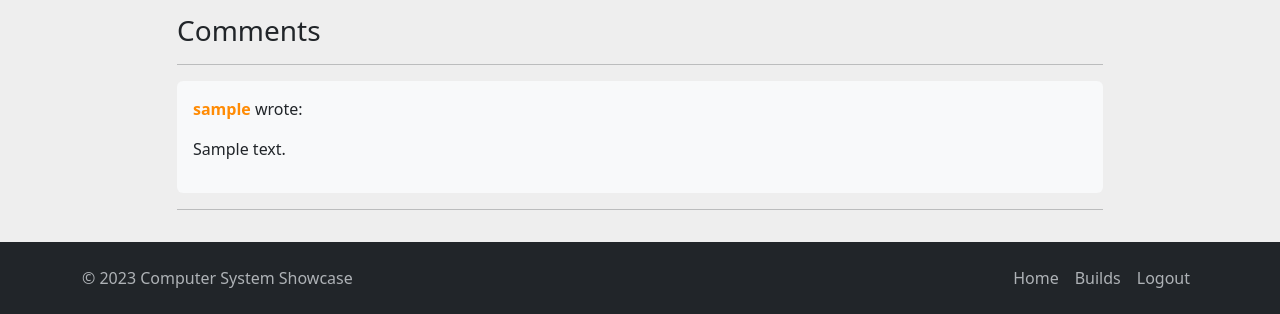
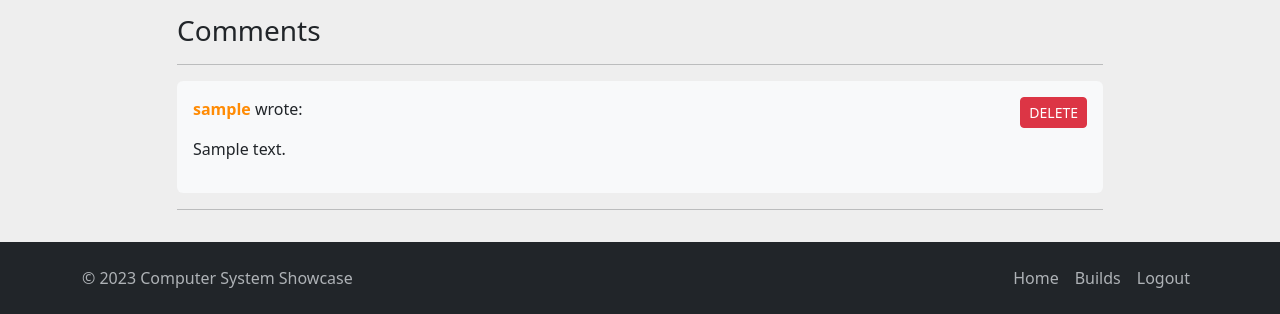
Before and after one commit to alexkavanagh-dev/computer-system-showcase, a Django app: a page that uses templates/post_detail.html in a window 1280 px wide. Shown: the part 1259-1573 px from the top of the page. Run offline with Django 3.2, Linux system fonts and the light colour scheme; a user stored in the database is signed in; tables that the repository leaves empty hold one stand-in row (values such as "Sample post"); some libraries are stand-ins or nearby versions.

Commit message:
Add ability for users to delete their own comments

```diff
--- a/posts/urls.py
+++ b/posts/urls.py
@@ -7,6 +7,7 @@ urlpatterns = [
     path('add_post/', views.add_post, name='add_post'),
     path('edit/<slug:slug>/', views.edit_post, name='edit_post'),
     path('delete/<slug:slug>/', views.delete_post, name='delete_post'),
+    path('delete_comment/<int:id>/', views.delete_comment, name='delete_comment'),
     path('<slug:slug>/', views.PostDetail.as_view(), name='post_detail'),
     path('like/<slug:slug>', views.PostLike.as_view(), name='post_like'),
 ]
--- a/posts/views.py
+++ b/posts/views.py
@@ -2,7 +2,7 @@ from django.shortcuts import render, redirect, get_object_or_404, reverse
 from django.views import generic, View
 from django.http import HttpResponseRedirect
 from django.utils.text import slugify
-from .models import Post
+from .models import Post, Comment
 from .forms import CommentForm, PostForm
 
 
@@ -146,3 +146,14 @@ def delete_post(request, slug):
         return redirect(reverse('home'))
 
     return redirect(reverse('home'))
+
+
+def delete_comment(request, id):
+
+    queryset = Comment.objects
+    comment = get_object_or_404(queryset, id=id)
+
+    if request.user.id == comment.author.id:
+        comment.delete()
+
+        return redirect(reverse('home'))
--- a/templates/post_detail.html
+++ b/templates/post_detail.html
@@ -135,6 +135,9 @@
                 <div class="comment bg-light rounded p-3">
                     <p class="d-inline fw-bold card-author">{{ comment.author }}</p>
                     <p class="d-inline fw-light"> wrote:</p>
+                    {% if user.id == comment.author.id %}
+                    <a class="btn btn-sm btn-danger d-inline float-end" href="{% url 'delete_comment' comment.id %}">DELETE</a>
+                    {% endif %}
                     <p >{{ comment.body | linebreaks }}</p>
                 </div>
                 <hr>
```
